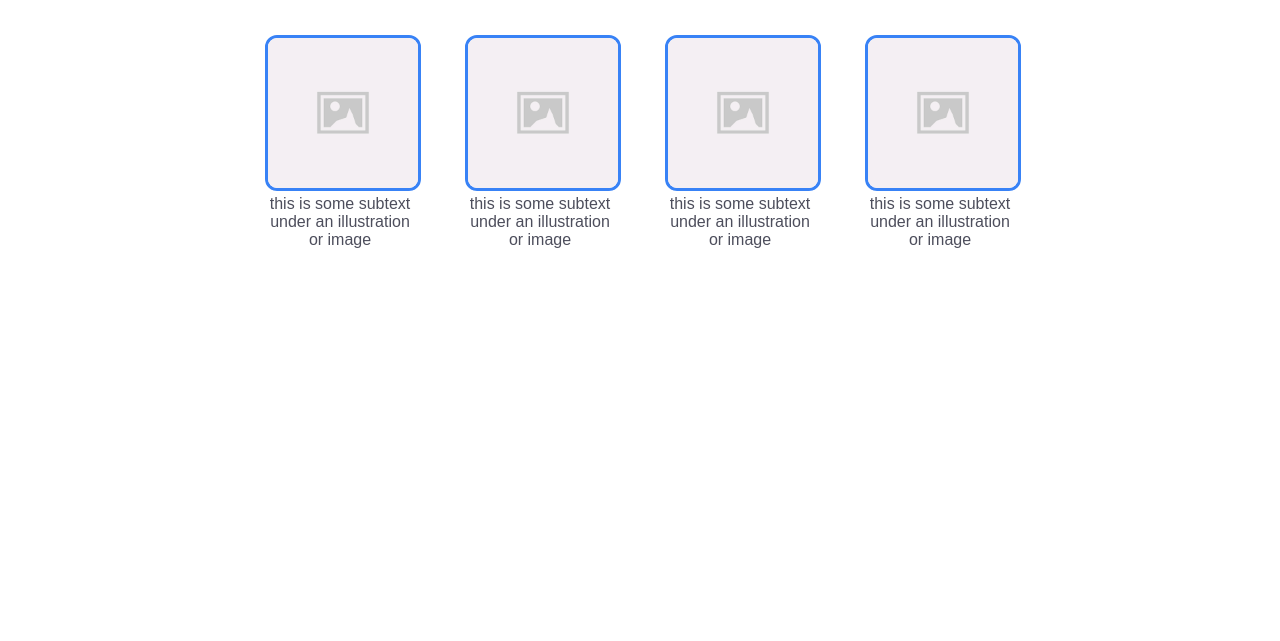
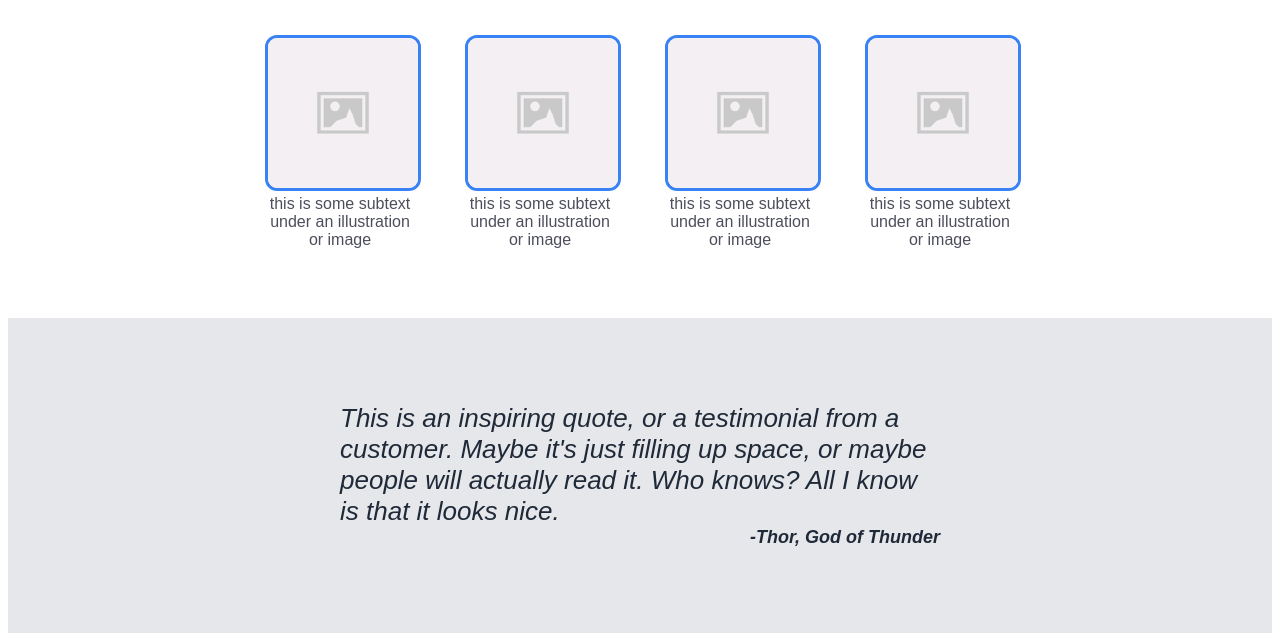
Before and after one commit to afnan-hmd/Landing-Page, a plain HTML site: page index.html in a window 1280 px wide. Shown: the part 573-1214 px from the top of the page. Before the commit the page ends 830 px from the top, so only its background shows below. Drawn offline with Linux system fonts and the light colour scheme.

Commit message:
add quote section

```diff
--- a/index.html
+++ b/index.html
@@ -30,7 +30,7 @@
 
     </div>
 
-    <!-- section one -->
+    <!-- information section -->
     <div class="section-one">
         <div class="s1-header">Some random information.</div>
         <div class="s1-container">
@@ -54,9 +54,13 @@
 
     </div>
 
-
+    <!-- quote section -->
     <div class="section-two">
-
+        <div class="s2-container"><em>This is an inspiring quote, or a testimonial from a
+            customer. Maybe it's just filling up space, or maybe people will
+            actually read it. Who knows? All I know is that it looks nice.</em>
+            <div class="s2-author">-Thor, God of Thunder</div>
+        </div>
 
     </div>
 
--- a/style.css
+++ b/style.css
@@ -75,7 +75,7 @@ button {
 .section-one {
     background-color: white;
     color: #4d4e5c;
-
+    padding-bottom: 69px;
 }
 .s1-header {
     font-size: 36px;
@@ -101,3 +101,24 @@ button {
 .s1-info {
     max-width: 150px;
 }
+
+/* section two css */
+.section-two {
+    background-color: #E5E7EB;
+    color: #1F2937;
+    padding: 85px 0px 85px;
+    /* quote text css */
+    font-size: 26px;
+    font-style: italic;
+    display: flex;
+    flex-direction: column;
+    align-items: center;
+}
+.s2-container {
+    max-width: 600px;
+}
+.s2-author {
+    text-align: end;
+    font-size: 18px;
+    font-weight: bolder;
+}
```
